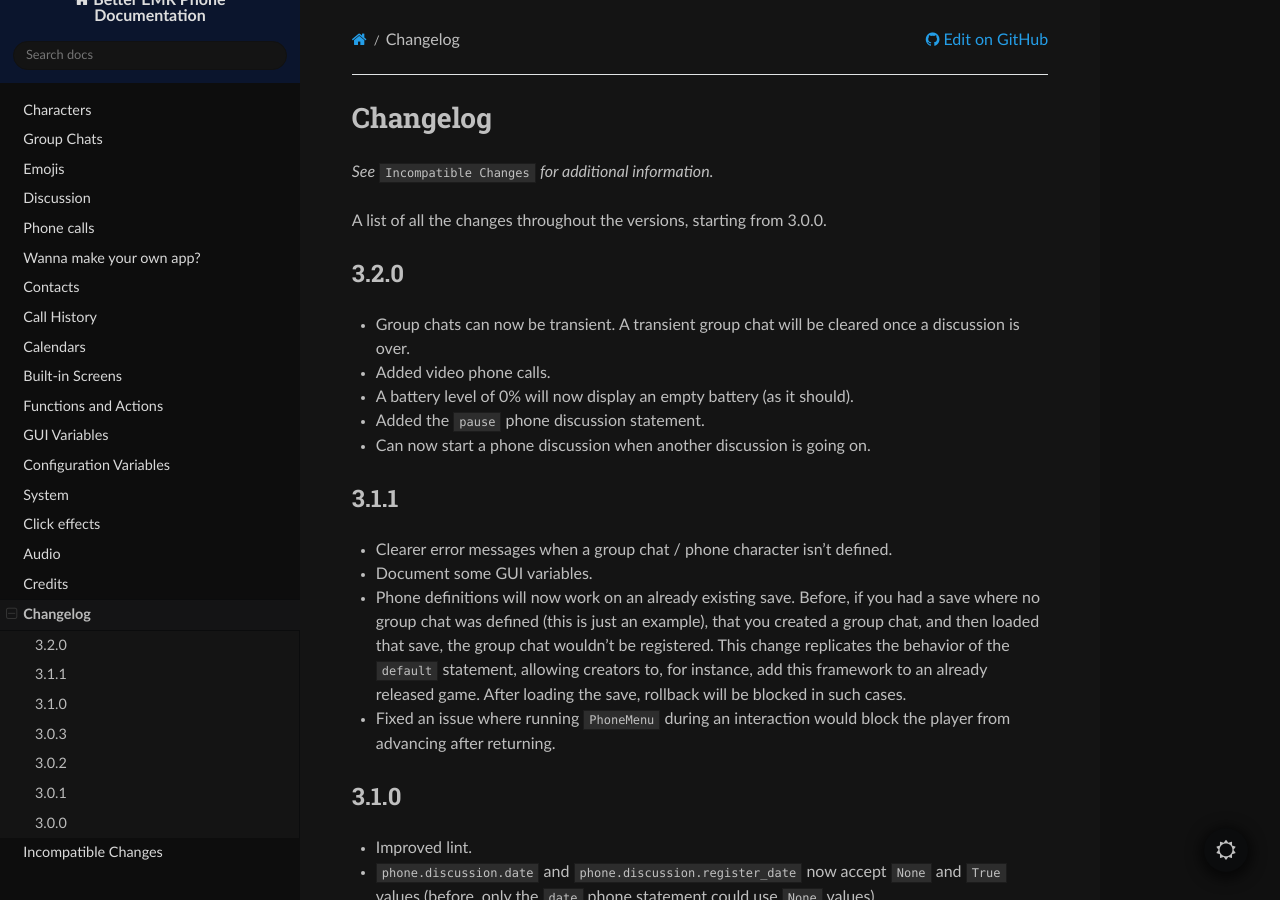
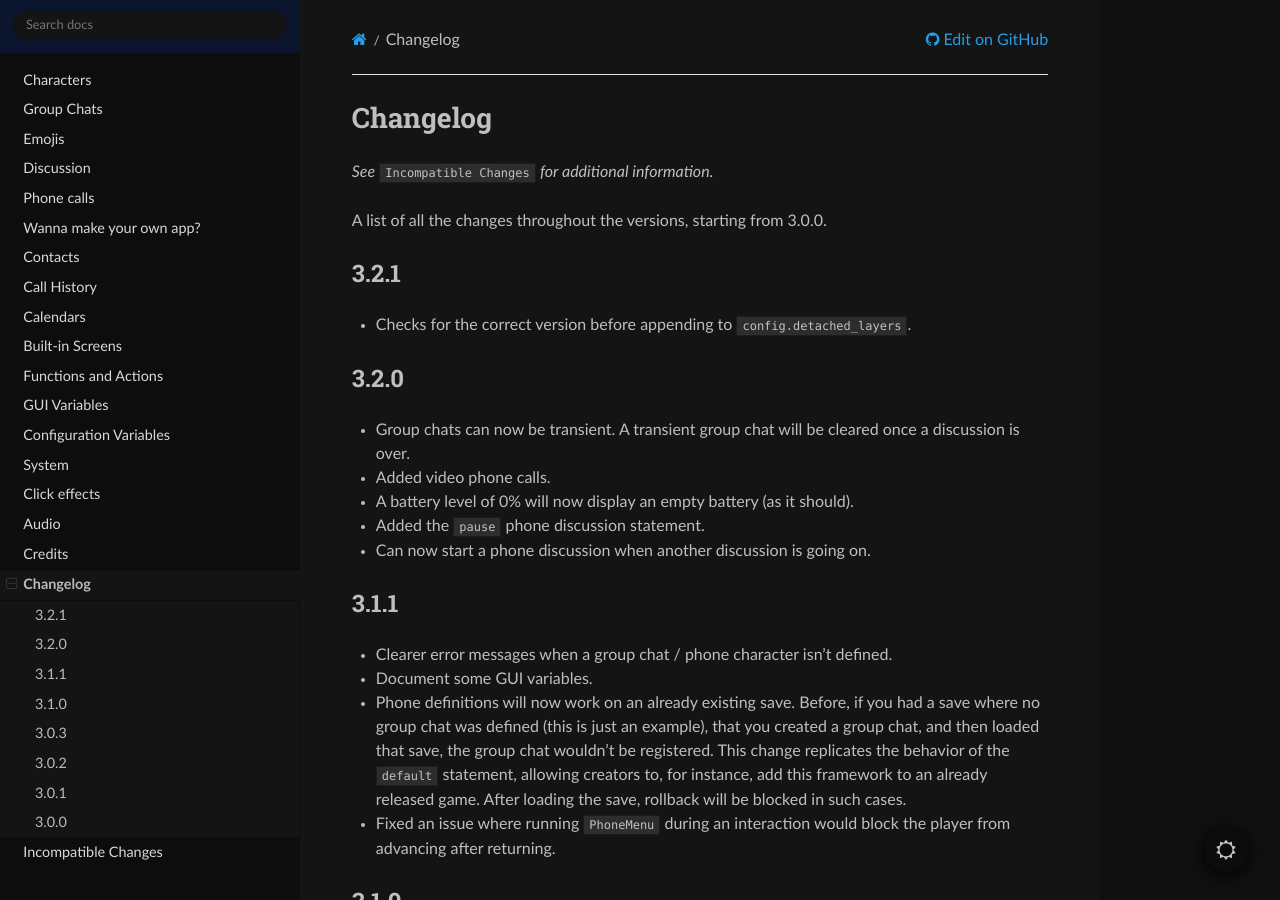
Before and after one commit to Elckarow/Better-EMR-Phone, a Sphinx documentation site: the page built from docs/changelog.rst, in a window 1280 px wide and 900 px high. Built offline with Sphinx 7.4.7 and the Read the Docs theme 2.0.0, drawn with Linux system fonts in a browser that asks for light colours.

Commit message:
lilly is tard please wait warmly

```diff
--- a/docs/changelog.rst
+++ b/docs/changelog.rst
@@ -4,6 +4,11 @@
 *See* ``Incompatible Changes`` *for additional information.*
 
 A list of all the changes throughout the versions, starting from 3.0.0.
+
+3.2.1
+-----
+
+* Checks for the correct version before appending to ``config.detached_layers``.
 
 3.2.0
 -----
--- a/docs/incompatible.rst
+++ b/docs/incompatible.rst
@@ -2,6 +2,11 @@
 ====================
 
 A list of all changes that may require you to modify some of your code.
+
+3.2.1
+-----
+
+* None
 
 3.2.0
 -----
```
Also changed, not shown: 1 other file.
